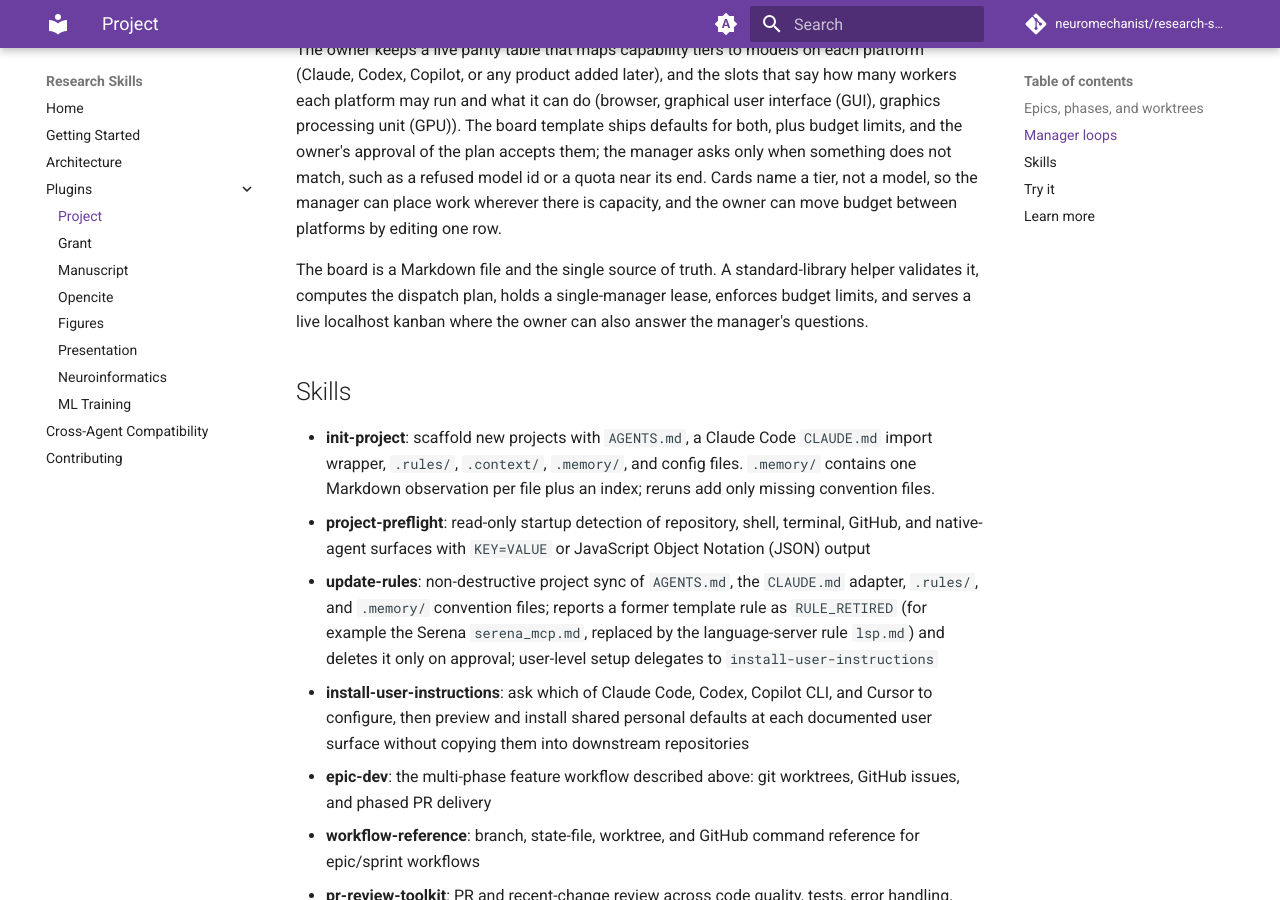
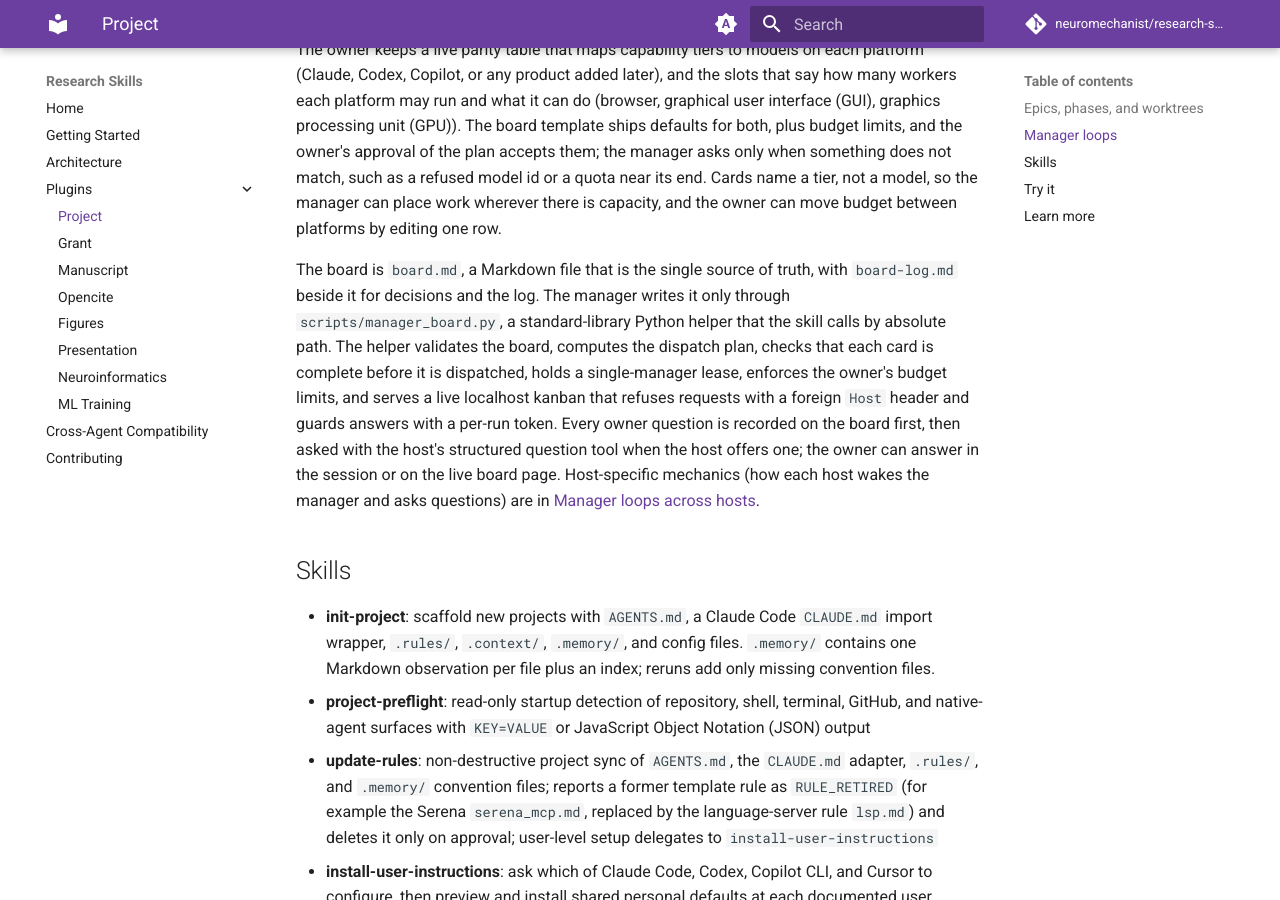
Before and after one commit to neuromechanist/research-skills, an MkDocs documentation site: the page built from docs/plugins/project.md, in a window 1280 px wide and 900 px high, scrolled down 2025 px. Built offline with MkDocs 1.6.1 and Material for MkDocs 9.7.7, drawn with Linux system fonts in a browser that asks for light colours; comment, search, counter and statistics services are not loaded; some of the changed text lies outside the part shown.

Commit message:
docs: cover manager-loop helper, board files, question flow, requirements, and examples

````diff
--- a/docs/plugins/project.md
+++ b/docs/plugins/project.md
@@ -39,8 +39,11 @@ The owner keeps a live parity table that maps capability tiers to models on each
 The board template ships defaults for both, plus budget limits, and the owner's approval of the plan accepts them; the manager asks only when something does not match, such as a refused model id or a quota near its end.
 Cards name a tier, not a model, so the manager can place work wherever there is capacity, and the owner can move budget between platforms by editing one row.
 
-The board is a Markdown file and the single source of truth.
-A standard-library helper validates it, computes the dispatch plan, holds a single-manager lease, enforces budget limits, and serves a live localhost kanban where the owner can also answer the manager's questions.
+The board is `board.md`, a Markdown file that is the single source of truth, with `board-log.md` beside it for decisions and the log.
+The manager writes it only through `scripts/manager_board.py`, a standard-library Python helper that the skill calls by absolute path.
+The helper validates the board, computes the dispatch plan, checks that each card is complete before it is dispatched, holds a single-manager lease, enforces the owner's budget limits, and serves a live localhost kanban that refuses requests with a foreign `Host` header and guards answers with a per-run token.
+Every owner question is recorded on the board first, then asked with the host's structured question tool when the host offers one; the owner can answer in the session or on the live board page.
+Host-specific mechanics (how each host wakes the manager and asks questions) are in [Manager loops across hosts](../cross-agent-compatibility.md#manager-loops-across-hosts).
 
 ## Skills
 
@@ -77,6 +80,7 @@ Codex receives opt-in Terra phase-planner and Luna implementation-worker Tom's O
 /epic-dev "build a community dashboard"
 /release-prep --minor
 "Set up CI for this Python project with ruff and pytest"
+"Run the approved plan hands-off with a manager loop and show me the board"
 "Process scanned-document.pdf and convert to markdown"
 ```
 
````
Also changed, not shown: other parts of docs/plugins/project.md (+1 -1 lines), README.md (+2 -0 lines), docs/architecture.md (+2 -0 lines).
